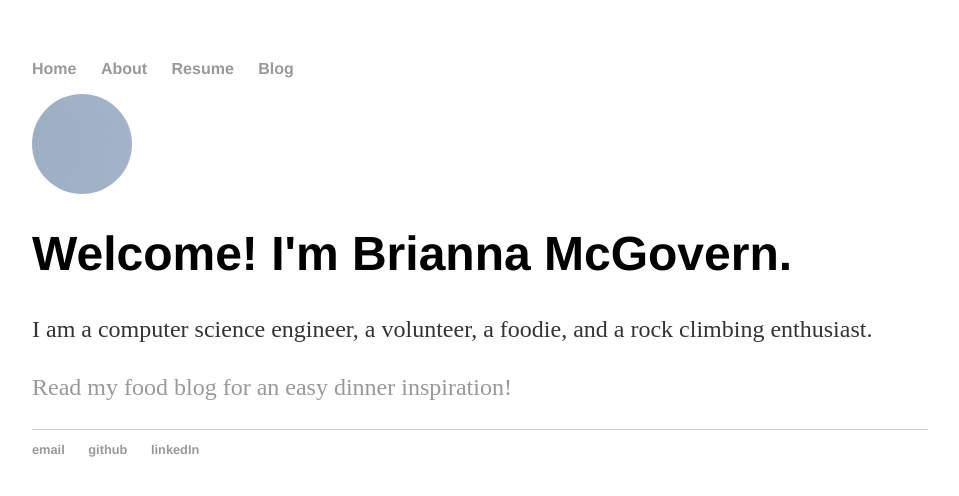
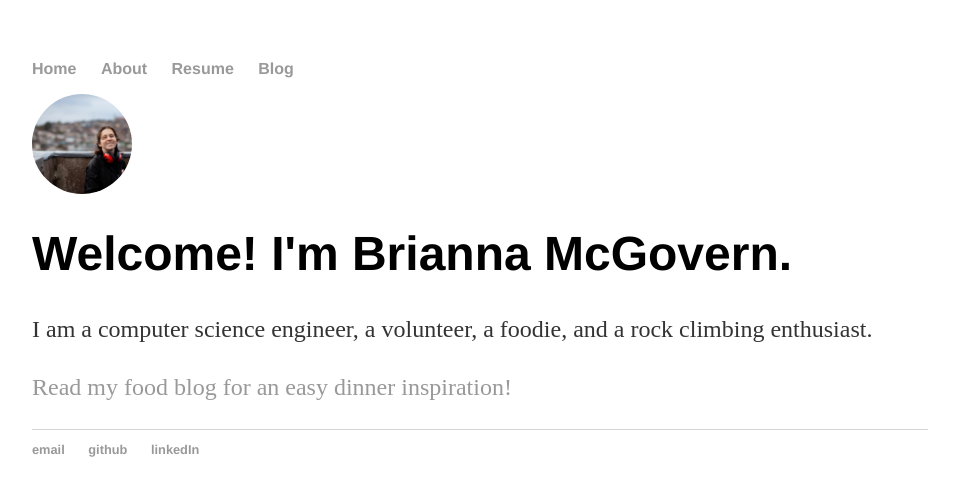
Before and after one commit to bmcgovern007/bmcgovern007.github.io, a Jekyll site: the page built from index.html, in a window 1280 px wide. Shown: the top 496 px of the page, without its empty margins (160-1119 px from the left). Built offline with Jekyll 4.4.1, drawn with Linux system fonts in a browser that asks for light colours.

Commit message:
Update main.css

```diff
--- a/css/main.css
+++ b/css/main.css
@@ -13,6 +13,8 @@ body {
 
 img.profile {
     display: inline;
+    height: 100%;
+    width: auto;
 }
 
 nav ul, footer ul {
```
